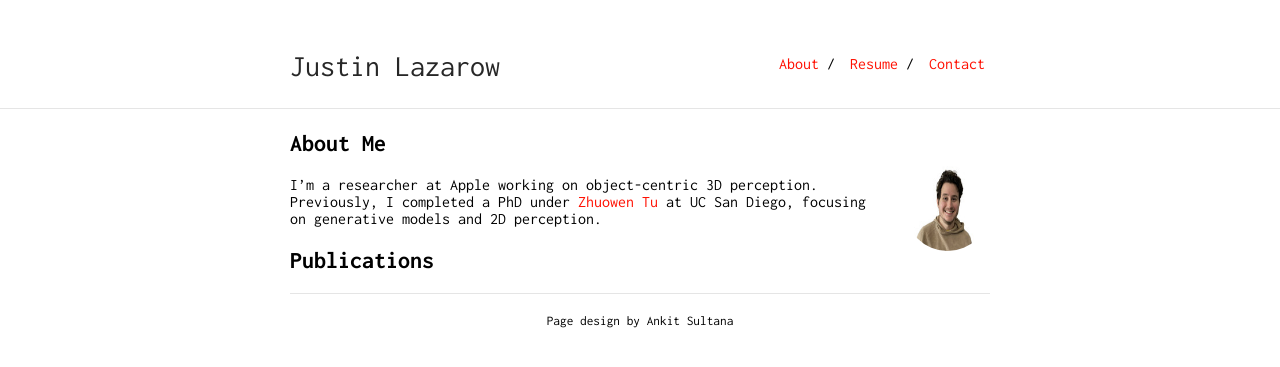
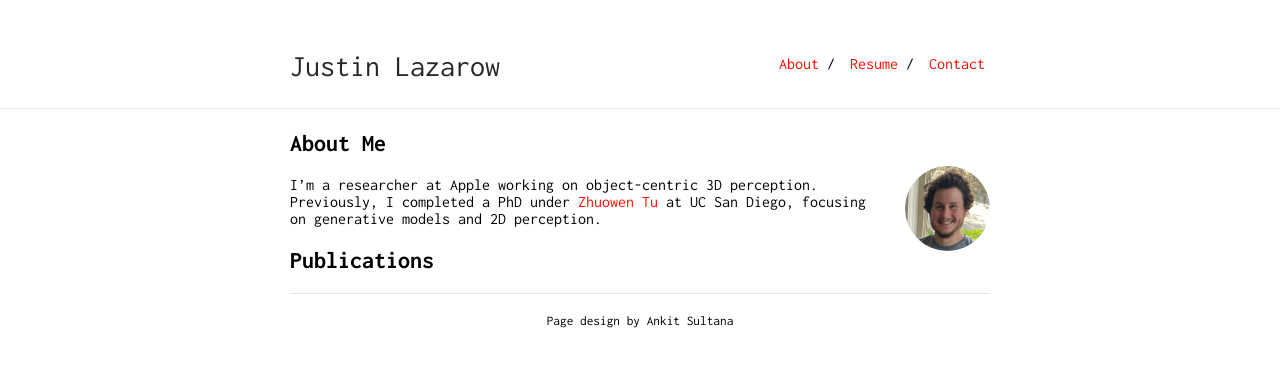
Before and after one commit to jlazarow/jlazarow.github.io, a Jekyll site: the page built from index.md, in a window 1280 px wide. Shown: the top 367 px of the page. Built offline with Jekyll 4.4.1, drawn with Linux system fonts in a browser that asks for light colours; our own code applies the rules of GitHub Pages for plain Markdown files.

Commit message:
Square image

```diff
--- a/index.md
+++ b/index.md
@@ -4,7 +4,7 @@ layout: default
 
 ## About Me
 
-<img class="profile-picture" src="me.jpeg">
+<img class="profile-picture" src="me.jpg">
 
 I'm a researcher at Apple working on object-centric 3D perception. Previously, I
 completed a PhD under [Zhuowen Tu](https://pages.ucsd.edu/~ztu/) at UC San Diego,
```
Also changed, not shown: me.jpeg (deleted), me.jpg (added).
